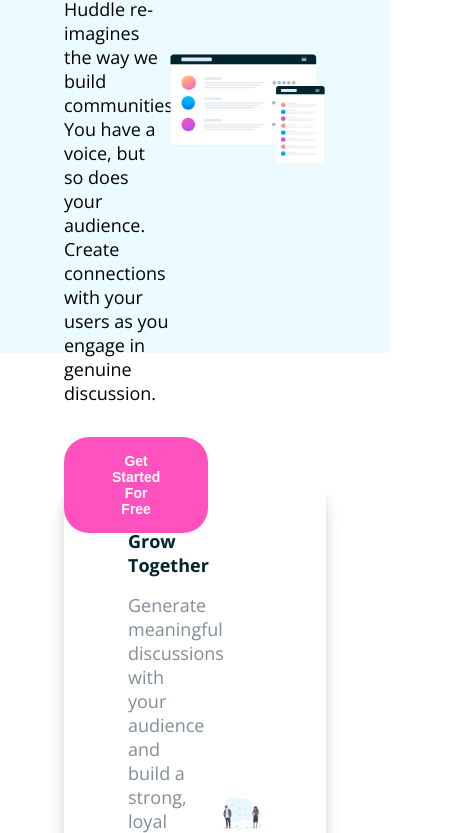
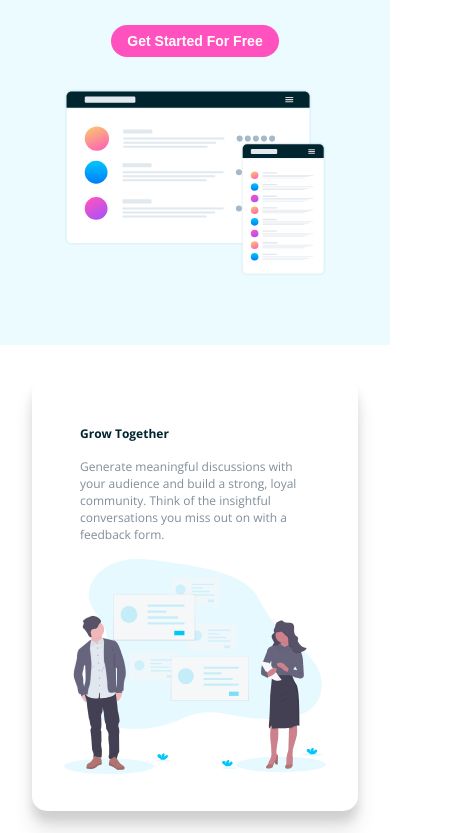
Before and after one commit to TamaraNC/frontend-mentor-challenge2, a plain HTML site: page index.html in a window 390 px wide. Shown: the part 491-1324 px from the top of the page, 457 px wide, since content can reach past the window. Drawn offline with nearby package versions, Linux system fonts and the light colour scheme.

Commit message:
add responsive to hero and main

```diff
--- a/index.html
+++ b/index.html
@@ -23,7 +23,7 @@
           Create connections with your users as you engage in genuine discussion.</p>
           <button class="pink-btn">Get Started For Free</button>
       </div>
-        <img src="images/illustration-mockups.svg" alt="">
+        <img src="images/illustration-mockups.svg" alt="" class="mockup">
     </div>
   </section>
   <!-- MAIN-->
--- a/style.css
+++ b/style.css
@@ -95,7 +95,8 @@ h4 {
     box-shadow: 0px 10px 10px rgba(0, 0, 0, 0.1), 0px 20px 20px rgba(0, 0, 0, 0.1);
 }
 .main-card .text {
-    width: 50%;
+    width: 40%;
+    padding: 1rem;
 }
 .main-card img {
     width: 30%;
@@ -113,7 +114,6 @@ h4 {
     display: flex;
     justify-content: center;
     text-align: center;
-    position: relative;
 }
 .community-card {
     padding: 2rem 5rem;
@@ -169,3 +169,84 @@ i {
     width: 30%;
     line-height: 2.5rem;
 }
+
+@media screen and (max-width: 800px) {
+    .hero {
+        height: 100%;
+    }
+    .text-content {
+        font-size: 20px;
+        text-align: center;
+        width: 100%;
+    }
+    .main-content {
+        width: 100%;
+        padding-top: 2rem;
+        margin: 0 auto;
+        display: block;
+    }
+    .main-content img {
+        padding-top: 2rem;
+        width: 100%;
+        height: 60%;
+    }
+    .button {
+        font-size: 12px;
+    }
+    .main-cards-container {
+        margin: 4rem 4rem;
+    }
+    .main-card img {
+        width: 50%;
+        height: 100%;
+    }
+    .card2{
+        margin-right: 5em;
+    }
+
+}
+
+@media screen and (max-width: 650px) {
+    button {
+        padding: 0.5rem 1rem;
+    }
+    .main-card {
+        display: block;
+    }
+    .main-card img {
+        width: 100%;
+        height: 100%;
+    }
+    .main-card .text {
+        width: 100%;
+        padding: 1rem;
+    }
+    .card1,
+    .card3 {
+    left: 0%;
+    }
+    .community-card h1 {
+        font-size: 18px;
+    }
+
+}
+@media screen and (max-width: 450px) {
+    .main-cards-container {
+        margin: 2rem 2rem;
+    }
+    .main-card {
+        padding: 2rem 2rem;
+        align-items: center;
+    }
+    .main-card .text {
+        font-size: 12px;
+    }
+    .main-card img {
+        width: 100%;
+        height: 100%;
+    }
+    .community-card {
+        padding: 1.5rem;
+        margin: 2rem 2rem;
+    }
+}
```
